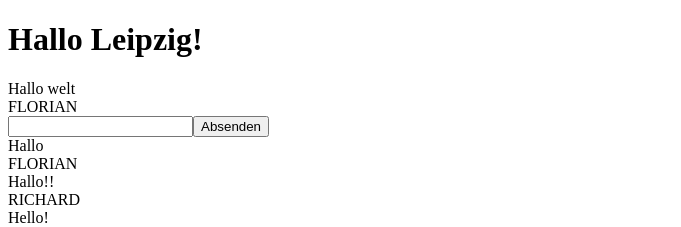
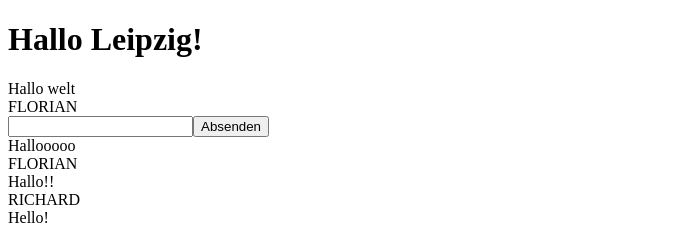
Before and after one commit to SuoraGmbH/react-days-2021-10, a React (Create React App) app: page / in a window 1280 px wide. Shown: the top 227 px of the page, without its empty margins (0-681 px from the left). Built offline with nearby package versions, Linux system fonts and the light colour scheme; no server answers.

Commit message:
Moved messages to state off app component

```diff
--- a/src/App.tsx
+++ b/src/App.tsx
@@ -1,10 +1,18 @@
+import { useState } from "react";
 import { Counter } from "./components/Counter";
 import { GithubStats } from "./components/GithubStats";
 import { MessageCompose } from "./components/MessageCompose";
 import { MessageList } from "./components/MessageList";
 import { MessageView } from "./components/MessageView";
+import { Message } from "./domain/Message";
 
 export function App() {
+  const [messages, setMessages] = useState([
+    { author: "Florian", date: 123, id: "asd", message: "Hallooooo" },
+    { author: "Richard", date: 12423, id: "asdsadasd", message: "Hallo!!" },
+    { author: "Anni", date: 12356, id: "a312231sd", message: "Hello!" },
+  ]);
+
   return (
     <>
       <h1>Hallo Leipzig!</h1>
@@ -17,7 +25,7 @@ export function App() {
         }}
       />
       <MessageCompose />
-      <MessageList />
+      <MessageList messages={messages} />
       <hr />
       <Counter />
       <GithubStats repo="SuoraGmbH/react-days-2021-10" />
--- a/src/components/MessageList.tsx
+++ b/src/components/MessageList.tsx
@@ -1,13 +1,11 @@
 import { Message } from "../domain/Message";
 import { MessageView } from "./MessageView";
 
-export const MessageList: React.FunctionComponent = () => {
-  const messages: Message[] = [
-    { author: "Florian", date: 123, id: "asd", message: "Hallo" },
-    { author: "Richard", date: 12423, id: "asdsadasd", message: "Hallo!!" },
-    { author: "Anni", date: 12356, id: "a312231sd", message: "Hello!" },
-  ];
+interface Props {
+  messages: Message[];
+}
 
+export const MessageList: React.FunctionComponent<Props> = ({ messages }) => {
   return (
     <>
       {messages.map((message) => (
```
